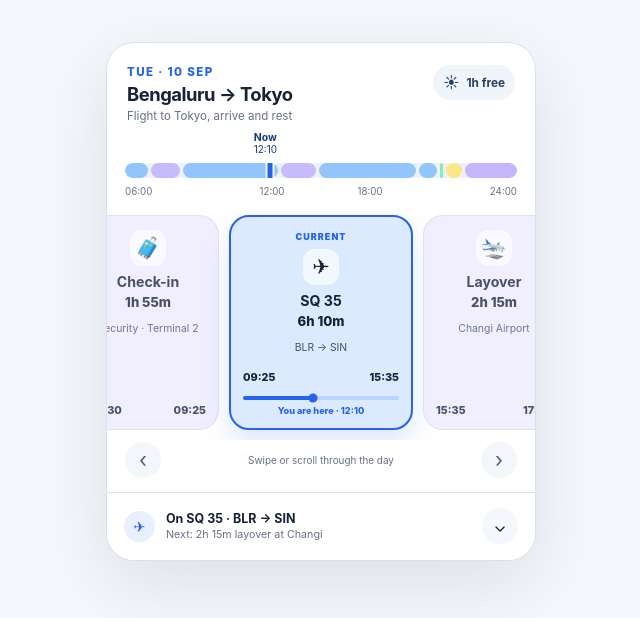
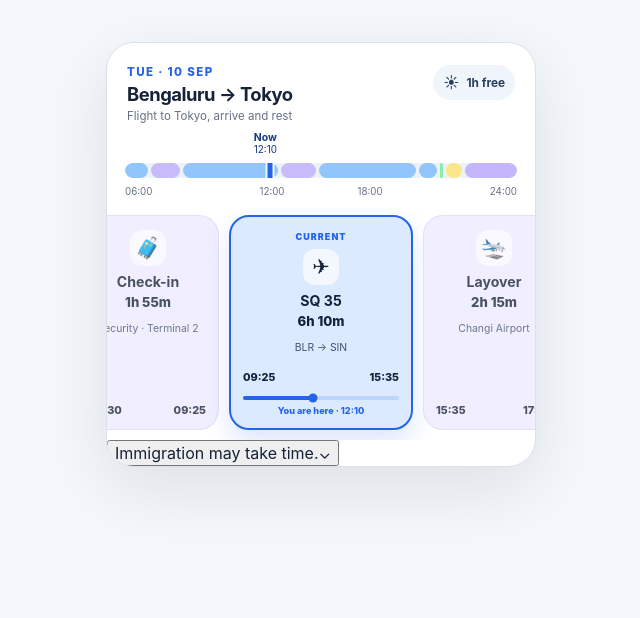
Before and after one commit to brijbh/ullalu, a Next.js app: page / in a window 1280 px wide. Shown: the top 618 px of the page, without its empty margins (319-959 px from the left). Built offline with nearby package versions, Linux system fonts and the light colour scheme.

Commit message:
refine: simplify collapsed card footer to day note

```diff
--- a/app/page.tsx
+++ b/app/page.tsx
@@ -186,10 +186,11 @@ const timelineItems: TimelineItem[] = [
   },
 ];
 
+const dayNote = "Immigration may take time.";
+
 export default function Home() {
   const [expanded, setExpanded] = useState(false);
   const currentRef = useRef<HTMLElement | null>(null);
-  const stripRef = useRef<HTMLElement | null>(null);
 
   useEffect(() => {
     currentRef.current?.scrollIntoView({
@@ -198,10 +199,6 @@ export default function Home() {
       inline: "center",
     });
   }, []);
-
-  const scrollStrip = (direction: -1 | 1) => {
-    stripRef.current?.scrollBy({ left: direction * 170, behavior: "smooth" });
-  };
 
   return (
     <main className="page-shell">
@@ -248,7 +245,6 @@ export default function Home() {
         {!expanded ? (
           <>
             <section
-              ref={stripRef}
               className="focus-strip"
               aria-label="Scrollable itinerary around the current activity"
               onClick={(event) => event.stopPropagation()}
@@ -282,19 +278,11 @@ export default function Home() {
               </div>
             </section>
 
-            <div className="scroll-controls" onClick={(event) => event.stopPropagation()}>
-              <button type="button" aria-label="Scroll itinerary left" onClick={() => scrollStrip(-1)}>‹</button>
-              <span>Swipe or scroll through the day</span>
-              <button type="button" aria-label="Scroll itinerary right" onClick={() => scrollStrip(1)}>›</button>
-            </div>
-
-            <button className="day-insight" type="button" onClick={() => setExpanded(true)}>
-              <span className="day-insight__icon" aria-hidden="true">✈</span>
-              <div>
-                <strong>On SQ 35 · BLR → SIN</strong>
-                <span>Next: 2h 15m layover at Changi</span>
-              </div>
-              <span className="expand-button" aria-hidden="true">⌄</span>
+            <button className="day-note-row" type="button" onClick={() => setExpanded(true)}>
+              <span className={dayNote ? "day-note-row__text" : "day-note-row__text day-note-row__text--placeholder"}>
+                {dayNote || "Add a note for this day"}
+              </span>
+              <span className="day-note-row__chevron" aria-hidden="true">⌄</span>
             </button>
           </>
         ) : (
```
